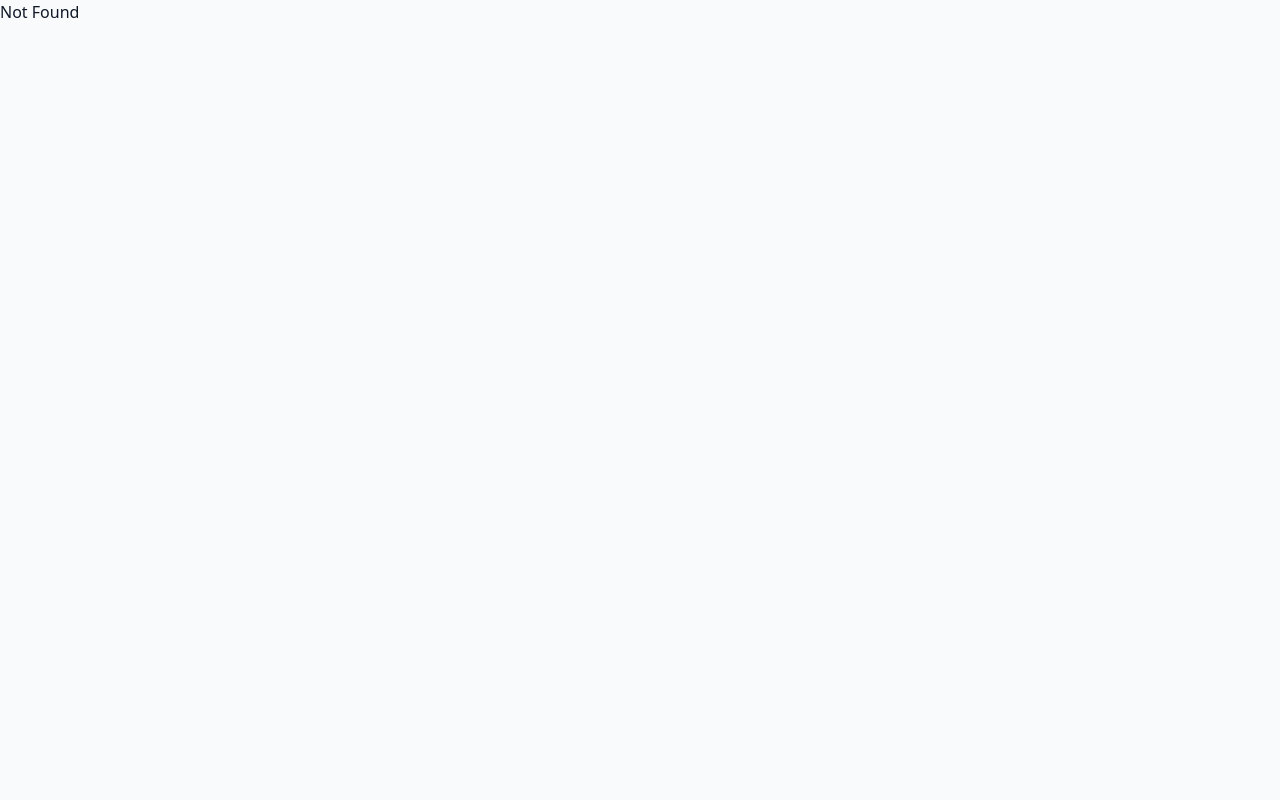
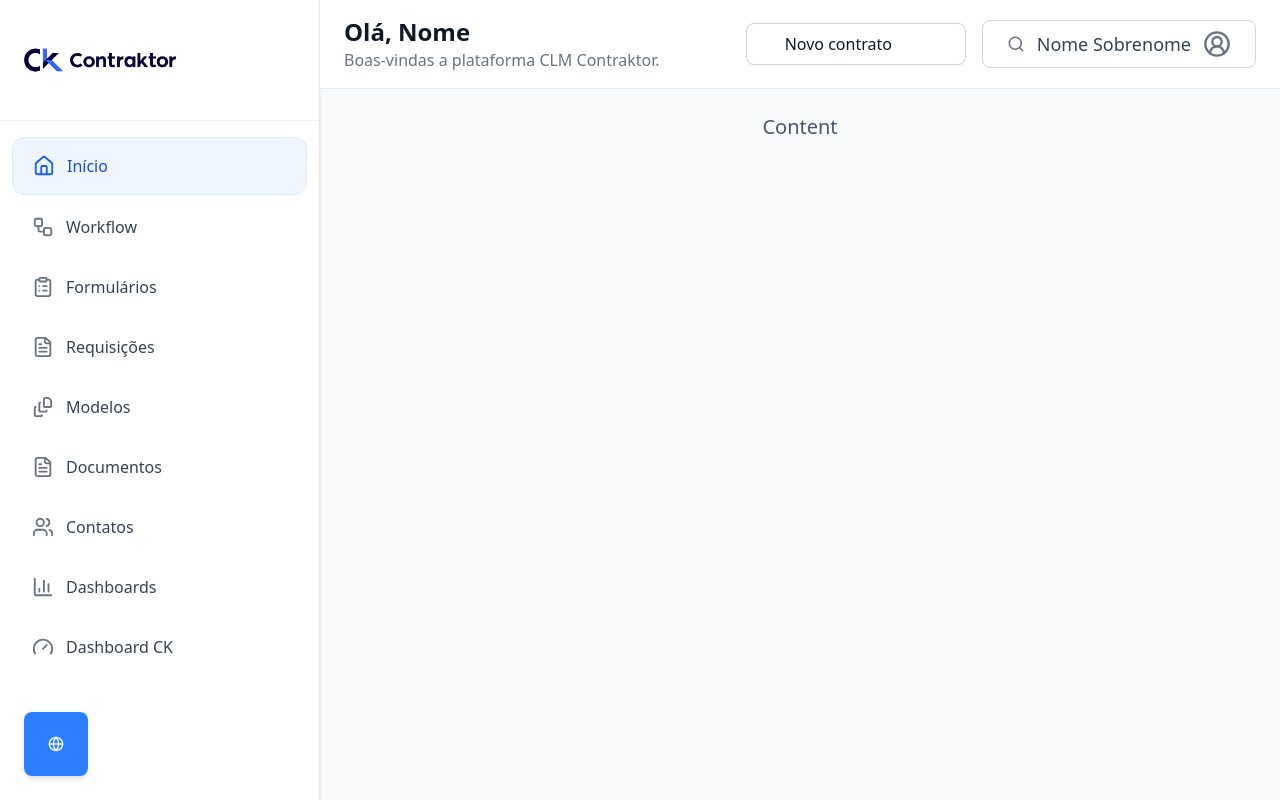
Before and after one commit to GiovannaGamba/poc-tasks, a React (Vite) app: page /app in a window 1280 px wide. Built offline with nearby package versions, Linux system fonts and the light colour scheme.

Commit message:
feat: create dashboard page

```diff
--- a/src/containers/LoginContainer.tsx
+++ b/src/containers/LoginContainer.tsx
@@ -1,3 +1,4 @@
+import { useNavigate } from "@tanstack/react-router";
 import { EmailInput, PasswordInput, EnterpriseSelect, Button, Card } from "../components";
 import Logo from "../Utils/Contraktor.png";
 
@@ -7,6 +8,7 @@ const enterprises = [
 ];
 
 export function LoginContainer() {
+  const navigate = useNavigate();
   return (
     <div className="min-h-screen w-full flex items-center justify-center">
       <Card>
@@ -18,7 +20,7 @@ export function LoginContainer() {
 
         <div className="flex flex-col gap-2">
           <label className="text-gray-700 font-medium">Email</label>
-          <EmailInput placeholder="rafael.ferreira@contraktor.com.br" />
+          <EmailInput placeholder="nome.sobrenome@contraktor.com.br" />
         </div>
         <div className="flex flex-col gap-2">
           <label className="text-gray-700 font-medium">Empresa</label>
@@ -29,7 +31,14 @@ export function LoginContainer() {
           <PasswordInput placeholder="Sua senha" />
           <div className="text-right text-sm text-gray-500">Esqueceu a senha?</div>
         </div>
-          <Button variant="secondary">Login</Button>
+          <Button
+            variant="secondary"
+            onClick={() => {
+              navigate({ to: "/app" });
+            }}
+          >
+            Login
+          </Button>
         </div>
       </Card>
     </div>
--- /dev/null
+++ b/src/containers/NavBar.tsx
@@ -0,0 +1,53 @@
+import { Select, Button } from "../components";
+import type { Option } from "../components";
+import { ChevronDown, Search, UserCircle2 } from "lucide-react";
+
+export type NavBarProps = {
+  userName: string;
+  onNewChange?: (value: string) => void;
+  newOptions?: Option[];
+};
+
+const defaultNewOptions: Option[] = [
+  { label: "Novo contrato", value: "contrato" },
+  { label: "Nova requisição", value: "requisicao" },
+  { label: "Novo modelo", value: "modelo" },
+];
+
+export function NavBar({ userName, onNewChange, newOptions = defaultNewOptions }: NavBarProps) {
+  return (
+    <header className="w-full bg-white border-b border-gray-200">
+      <div className="mx-auto max-w-screen-2xl px-6 py-4 flex items-center justify-between gap-4">
+        <div>
+          <h1 className="text-2xl font-semibold">Olá, Nome</h1>
+          <p className="text-gray-500">Boas-vindas a plataforma CLM Contraktor.</p>
+        </div>
+
+        <div className="flex items-center gap-4">
+          <div className="min-w-[220px]">
+            <Select
+              placeholder="Novo"
+              options={newOptions}
+              onChange={(e) => onNewChange?.(e.target.value)}
+              containerClassName="rounded-full"
+              selectClassName="pr-8"
+              iconLeft={<ChevronDown size={18} className="opacity-0" />}
+            />
+          </div>
+          <Button
+            variant="ghost"
+            fullWidth={false}
+            className="rounded-full border border-gray-300 h-12 px-4 flex items-center gap-3"
+            aria-label="Perfil do usuário"
+          >
+            <Search size={18} className="text-gray-500" />
+            <span className="text-gray-700">{userName}</span>
+            <UserCircle2 size={28} className="text-gray-500" />
+          </Button>
+        </div>
+      </div>
+    </header>
+  );
+}
+
+export default NavBar;
--- a/src/containers/SideBar.tsx
+++ b/src/containers/SideBar.tsx
@@ -1,14 +1,73 @@
 import React from "react";
+import Logo from "../Utils/Contraktor.png";
+import { Button } from "../components";
+import {
+  Home,
+  Workflow,
+  FileText,
+  ClipboardList,
+  FileStack,
+  Users,
+  BarChart3,
+  Settings,
+  Gauge,
+  Globe,
+} from "lucide-react";
+
+type IconType = React.ComponentType<{ size?: number; className?: string }>;
+
+export type NavItem = { label: string; icon: IconType; path?: string };
 
 export type SideBarProps = {
-  children?: React.ReactNode;
   className?: string;
-  header?: React.ReactNode;
-  footer?: React.ReactNode;
   width?: string;
+  items?: NavItem[];
+  activeIndex?: number; // controlled
+  onChange?: (index: number, item: NavItem) => void; // selection callback
 };
 
-export function SideBar({ children, className, header, footer, width = "w-80" }: SideBarProps) {
+const defaultItems: NavItem[] = [
+  { label: "Início", icon: Home },
+  { label: "Workflow", icon: Workflow },
+  { label: "Formulários", icon: ClipboardList },
+  { label: "Requisições", icon: FileText },
+  { label: "Modelos", icon: FileStack },
+  { label: "Documentos", icon: FileText },
+  { label: "Contatos", icon: Users },
+  { label: "Dashboards", icon: BarChart3 },
+  { label: "Dashboard CK", icon: Gauge },
+  { label: "Configurações", icon: Settings },
+];
+
+function SideBarItem({ item, active, onClick }: { item: NavItem; active?: boolean; onClick?: () => void }) {
+  const Icon = item.icon;
+  return (
+    <button
+      className={[
+        "w-full flex items-center gap-3 px-5 py-4 rounded-xl text-left transition-colors",
+        active
+          ? "bg-blue-50 text-blue-700 border border-blue-100"
+          : "text-gray-700 hover:bg-gray-50",
+      ]
+        .filter(Boolean)
+        .join(" ")}
+      onClick={onClick}
+    >
+      <Icon size={22} className={active ? "text-blue-600" : "text-gray-500"} />
+      <span className="font-medium">{item.label}</span>
+    </button>
+  );
+}
+
+export function SideBar({ className, width = "w-80", items = defaultItems, activeIndex, onChange }: SideBarProps) {
+  const [localActive, setLocalActive] = React.useState(0);
+  const currentActive = typeof activeIndex === "number" ? activeIndex : localActive;
+
+  const handleSelect = (index: number) => {
+    if (typeof activeIndex !== "number") setLocalActive(index);
+    onChange?.(index, items[index]);
+  };
+
   return (
     <aside
       className={[
@@ -19,11 +78,26 @@ export function SideBar({ children, className, header, footer, width = "w-80" }:
         .filter(Boolean)
         .join(" ")}
     >
-      {header ? <div className="px-6 py-5 border-b border-gray-100">{header}</div> : null}
-      <div className="flex-1 overflow-y-auto px-4 py-4">
-        {children}
+      <div className="px-6 py-5 border-b border-gray-100">
+        <img src={Logo} alt="Contraktor" className="h-20" />
       </div>
-      {footer ? <div className="px-4 py-4 border-t border-gray-100">{footer}</div> : null}
+
+      <nav className="flex-1 overflow-y-auto px-3 py-4 flex flex-col gap-1">
+        {items.map((item, idx) => (
+          <SideBarItem key={item.label} item={item} active={idx === currentActive} onClick={() => handleSelect(idx)} />
+        ))}
+      </nav>
+
+      <div className="px-6 py-6">
+        <Button
+          variant="secondary"
+          fullWidth={false}
+          className="rounded-full w-16 h-16 p-0 flex items-center justify-center shadow-md"
+          aria-label="Ação"
+        >
+          <Globe size={22} />
+        </Button>
+      </div>
     </aside>
   );
 }
--- a/src/containers/index.ts
+++ b/src/containers/index.ts
@@ -1,2 +1,3 @@
 export * from "./SideBar";
 export * from "./LoginContainer";
+export * from "./NavBar";
--- /dev/null
+++ b/src/pages/Dashboard.tsx
@@ -0,0 +1,11 @@
+import { DashboardTemplate } from "../templates";
+
+export function Dashboard() {
+  return (
+    <DashboardTemplate>
+      <div className="text-center text-xl text-gray-600">Content</div>
+    </DashboardTemplate>
+  );
+}
+
+export default Dashboard;
--- a/src/router/index.tsx
+++ b/src/router/index.tsx
@@ -1,6 +1,7 @@
 import { createRootRoute, createRoute, createRouter, RouterProvider } from '@tanstack/react-router'
 import React from 'react'
 import { Login } from '../pages/Login'
+import { Dashboard } from '../pages/Dashboard'
 
 const rootRoute = createRootRoute()
 
@@ -10,7 +11,13 @@ const indexRoute = createRoute({
   component: Login,
 })
 
-const routeTree = rootRoute.addChildren([indexRoute])
+const appRoute = createRoute({
+  getParentRoute: () => rootRoute,
+  path: '/app',
+  component: Dashboard,
+})
+
+const routeTree = rootRoute.addChildren([indexRoute, appRoute])
 
 export const router = createRouter({ routeTree })
 
--- /dev/null
+++ b/src/templates/DashboardTemplate.tsx
@@ -0,0 +1,22 @@
+import React from "react";
+import { SideBar, NavBar } from "../containers";
+
+export type DashboardTemplateProps = {
+  children: React.ReactNode;
+};
+
+export function DashboardTemplate({ children }: DashboardTemplateProps) {
+  return (
+    <div className="min-h-screen w-full bg-gray-50 flex">
+      <SideBar />
+      <div className="flex-1 flex flex-col">
+        <NavBar userName="Nome Sobrenome" />
+        <main className="flex-1 p-6">
+          {children}
+        </main>
+      </div>
+    </div>
+  );
+}
+
+export default DashboardTemplate;
--- a/src/templates/index.ts
+++ b/src/templates/index.ts
@@ -1,2 +1,3 @@
 export * from "./AuthTemplate";
 export * from "./LoginTemplate";
+export * from "./DashboardTemplate";
```
